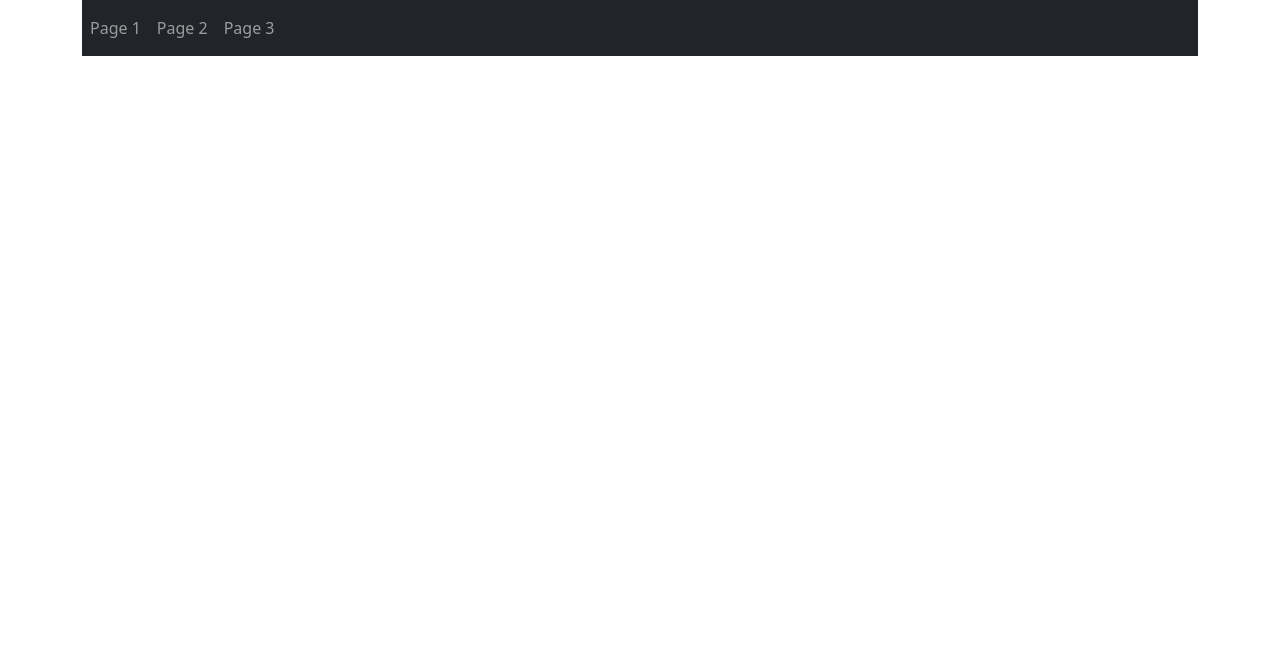
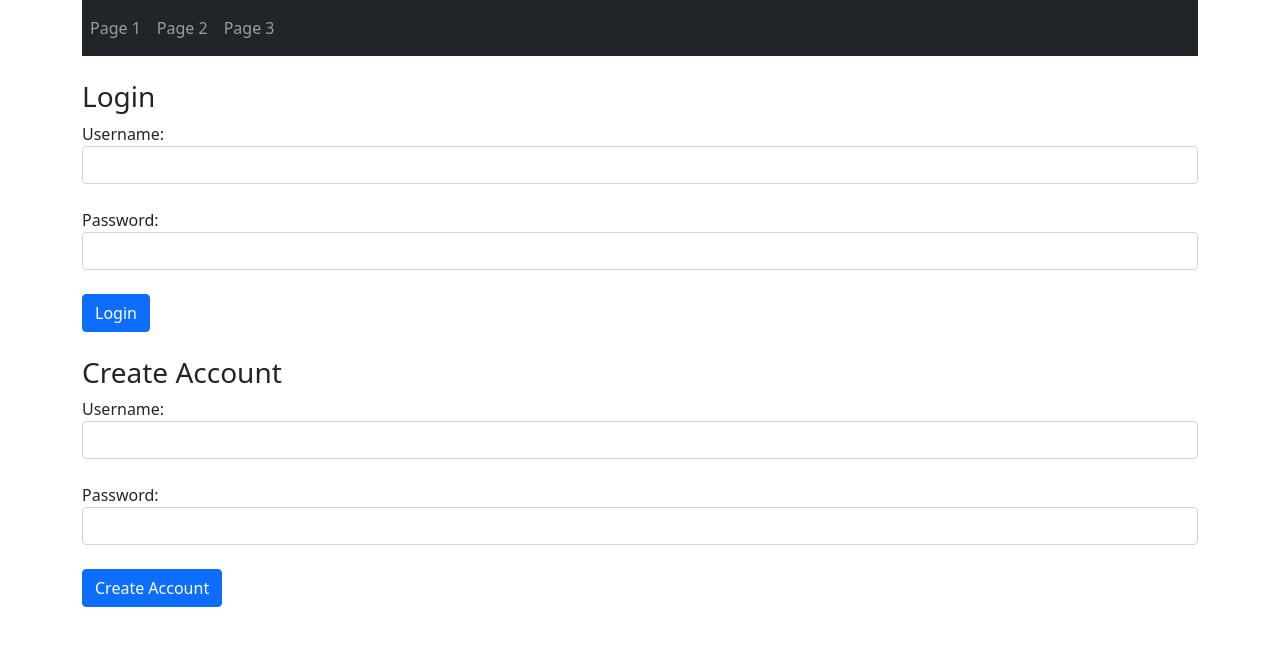
Before and after one commit to smittal2001/Coursarama-Project, a React (Create React App) app: page /login in a window 1280 px wide. Shown: the top 646 px of the page. Built offline with nearby package versions, Linux system fonts and the light colour scheme.

Commit message:
Login/Registration Front End

```diff
--- a/package.json
+++ b/package.json
@@ -9,6 +9,7 @@
     "axios": "^0.21.1",
     "bootstrap": "^5.0.1",
     "react": "^17.0.2",
+    "react-bootstrap": "^1.6.1",
     "react-datepicker": "^4.1.1",
     "react-dom": "^17.0.2",
     "react-router-dom": "^5.2.0",
--- a/src/App.js
+++ b/src/App.js
@@ -8,6 +8,8 @@ import Page1 from "./components/page1.component";
 import Page2 from "./components/page2.component";
 import Page3 from "./components/page3.component";
 import LandingPage from "./components/landingpage.component";
+import LoginPage from "./components/loginpage.component";
+
 
 //functions can only return a single jsx element such as a single div
 function App() {
@@ -21,6 +23,7 @@ function App() {
       <Route path = "/home/page1"  component={Page1} />
       <Route path = "/home/page2"  component={Page2} />
       <Route path = "/home/page3"  component={Page3} />
+      <Route path = "/login"  component={LoginPage} />
      </Router>
 
    </div>
--- a/src/components/landingpage.component.js
+++ b/src/components/landingpage.component.js
@@ -1,10 +1,10 @@
 import React, {Component} from 'react';
 
-export default class Page1 extends Component {
+export default class LandingPage extends Component {
     render() {
         return (
             <div>
-                <p> This is LANDING PAGE </p>
+                <p> This is LANDING </p>
                 <ul>
                     <li> test 1 </li>
                     <li> test 2 </li>
--- /dev/null
+++ b/src/components/loginpage.component.js
@@ -0,0 +1,74 @@
+import React, { Component } from 'react';
+
+import Form from 'react-bootstrap/Form';
+import Button from 'react-bootstrap/Button';
+
+export default class LoginPage extends Component {
+    render() {
+        return (
+            <div>
+                <div>
+            <h3>Login</h3>
+            <form onSubmit={this.onSubmit}>
+              <div className="form-group">
+                <label>Username: </label>
+                <input  type="text"
+                    required
+                    className="form-control"
+                    // value={}
+                    // onChange={}
+                    />
+              </div>
+              <br></br>
+              <div className="form-group">
+                <label>Password: </label>
+                <input  type="password"
+                    required
+                    className="form-control"
+                    // value={}
+                    // onChange={}
+                    />
+              </div>
+              <br></br>
+
+              <div className="form-group">
+                <input type="submit" value="Login" className="btn btn-primary" />
+              </div>
+            </form>
+            </div>
+
+            <br></br>
+
+            <div>
+            <h3>Create Account</h3>
+            <form onSubmit={this.onSubmit}>
+              <div className="form-group">
+                <label>Username: </label>
+                <input  type="text"
+                    required
+                    className="form-control"
+                    // value={}
+                    // onChange={}
+                    />
+              </div>
+              <br></br>
+              <div className="form-group">
+                <label>Password: </label>
+                <input  type="password"
+                    required
+                    className="form-control"
+                    // value={}
+                    // onChange={}
+                    />
+              </div>
+              <br></br>
+
+              <div className="form-group">
+                <input type="submit" value="Create Account" className="btn btn-primary" />
+              </div>
+            </form>
+            </div>
+          </div>
+        );
+    }
+}
```
Also changed, not shown: src/LoginRegistration.js (deleted), 1 other file (tests, documents, lock files or other folders).
